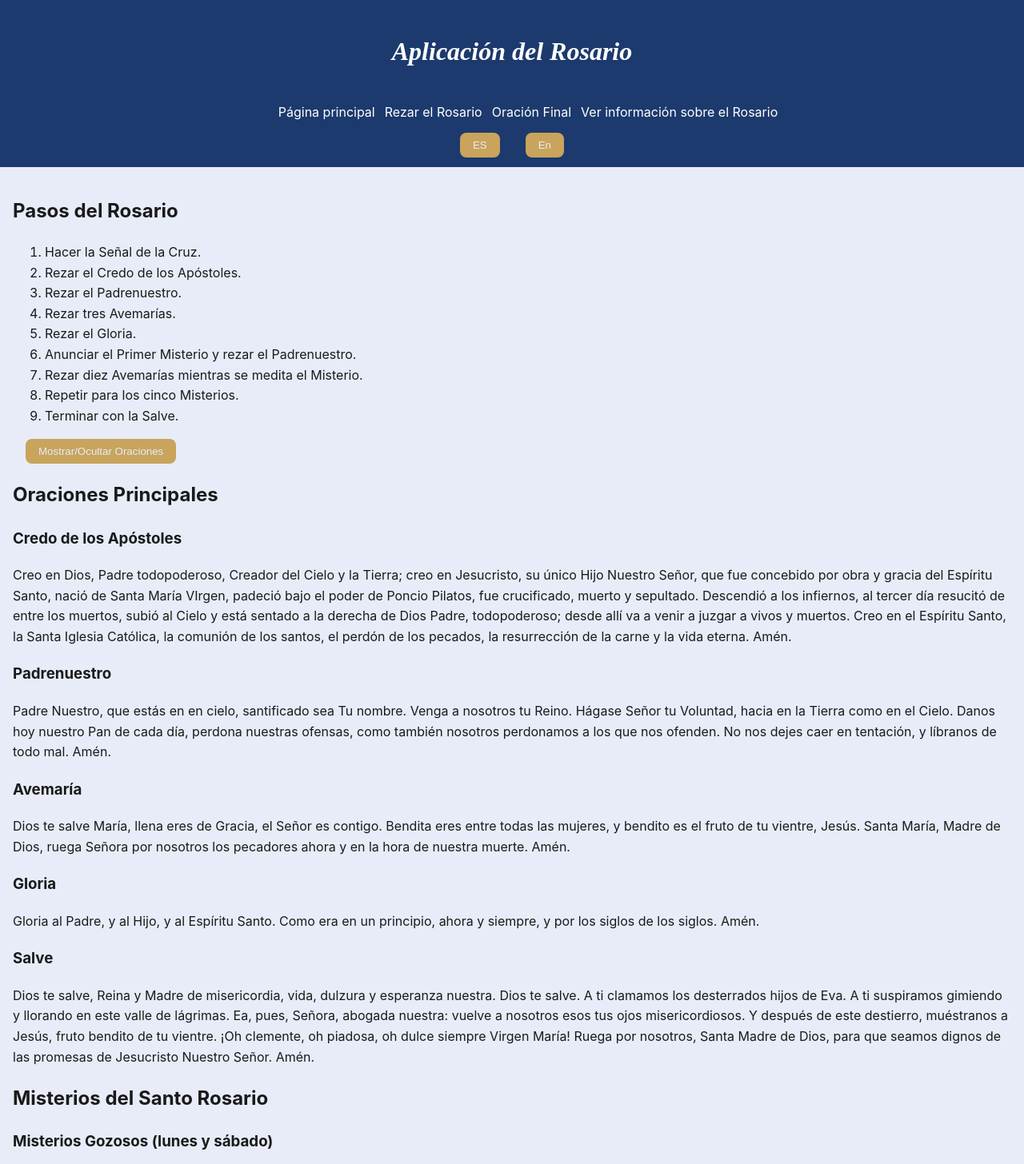
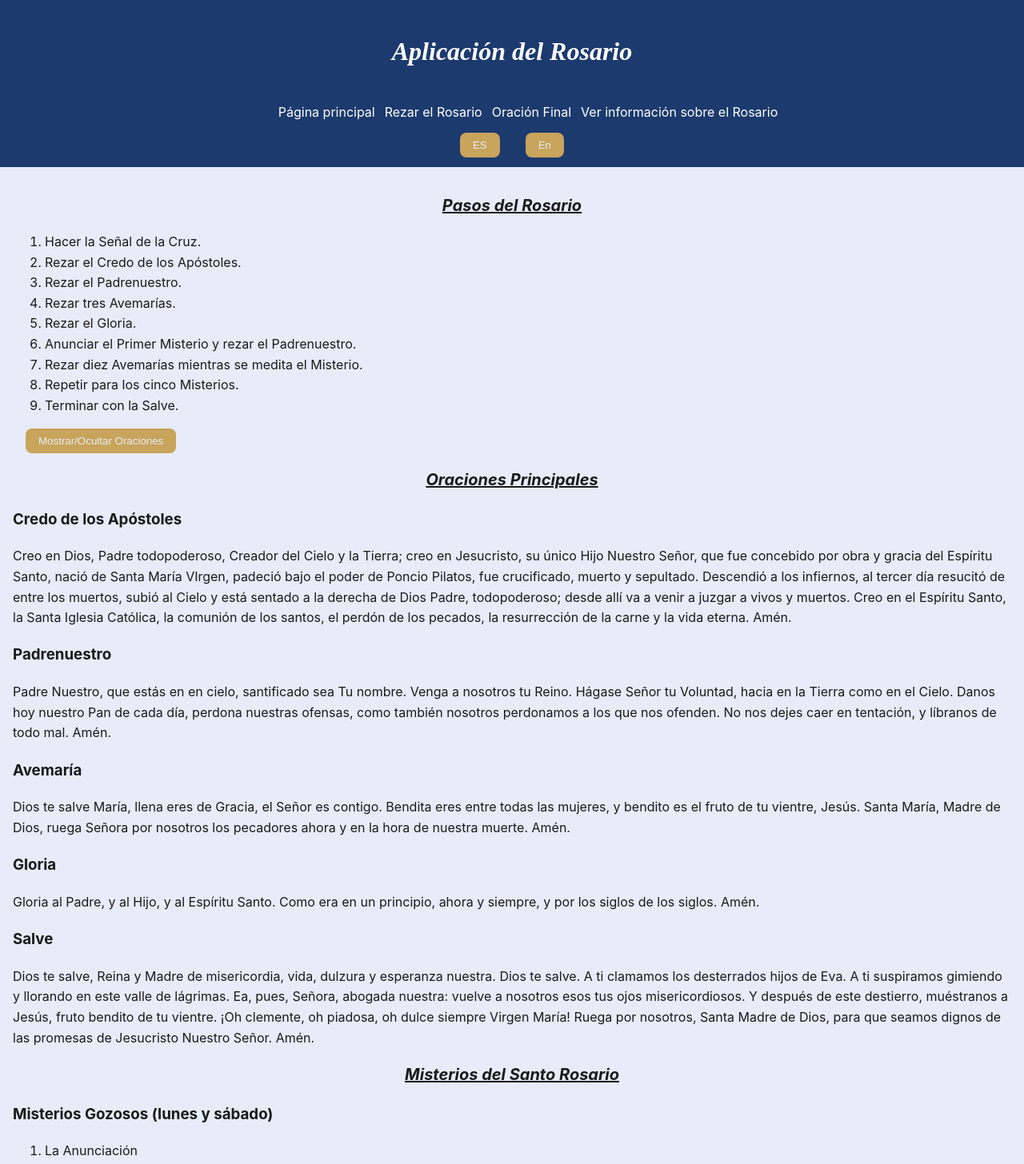
Before and after one commit to LuisDev912/Rosary-guide, a React (Vite) app: page /Rosary in a window 1280 px wide. Shown: the top 1456 px of the page at 80% size. Built offline with nearby package versions, Linux system fonts and the light colour scheme.

Commit message:
refactor(styles): make the title and subtitle classes global

```diff
--- a/src/components/PrayersList.jsx
+++ b/src/components/PrayersList.jsx
@@ -32,7 +32,7 @@ function PrayerList() {
 
             <Activity mode={showAll ? "visible" : "hidden"}>
                 <div className="prayers">
-                    <h2>{t("prayers.title")}</h2>
+                    <h2 className="title">{t("prayers.title")}</h2>
 
                     {Object.entries(prayers).map(([key, prayer]) => (
                         <Prayer
--- a/src/pages/RosaryInfoPage.jsx
+++ b/src/pages/RosaryInfoPage.jsx
@@ -12,18 +12,18 @@ export default function RosaryInfoPage() {
     return (
         <main>
             <section className="intro-section">
-                <h1 className={Styles.title}>{t("info.title")}</h1>
+                <h1 className="title">{t("info.title")}</h1>
                 <p>{t("info.intro")}</p>
             </section>
 
             <section className="explanation-section">
                 <div className="structure-intro">
-                    <h3 className={Styles.subtitle}>{t("info.structure.title")}</h3>
+                    <h3 className="subtitle">{t("info.structure.title")}</h3>
                     <p>{t("info.structure.text")}</p>
                 </div>
 
                 <p>{t("info.mysteriesExplanation")}</p>
-                <p className={Styles.subtitle}>{t("info.days.title")}</p>
+                <p className="subtitle">{t("info.days.title")}</p>
                 <ol>
                     {days.map((day, index) => (
                         <li key={index}>{day}</li>
--- a/src/pages/RosaryPage.jsx
+++ b/src/pages/RosaryPage.jsx
@@ -53,11 +53,11 @@ function RosaryPage() {
 
     return (
         <>
-            <div className="Rosary-page">
+            <main className="Rosary-page">
 
                 {/* show the Steps component to guide through the Rosary */}
                 <section className="Rosary-steps">
-                    <h2>{t("steps.title")}</h2>
+                    <h2 className="title">{t("steps.title")}</h2>
                     <Steps/>
                 </section>
 
@@ -67,7 +67,7 @@ function RosaryPage() {
 
                 {/* show the Mysteries of the current day */}
                 <section className="Mysteries-of-the-day">
-                    <h2>{t("mysteries.title")}</h2>
+                    <h2 className="title">{t("mysteries.title")}</h2>
                     <MysteryGroup
                         title={t(`mysteries.${todayMysteryGroup}.title`)}
                         items={todayMysteries.list}
@@ -78,7 +78,7 @@ function RosaryPage() {
                 <section className="Mystery-controls">
                     <RosaryRunner mysteries={todayMysteries.list} />
                 </section>
-            </div>
+            </main>
         </>
     );
 }
--- a/src/styles/App.css
+++ b/src/styles/App.css
@@ -61,7 +61,7 @@
   }
 }
 
-/* Base styles */
+/* --- Base styles --- */
 body {
   margin: 0;
   padding: 0;
@@ -98,3 +98,15 @@ button:disabled{
 button:disabled:hover{
   box-shadow: none;
 }
+
+.title {
+  font-size: var(--font-size-lg);
+  text-align: center;
+  font-style: italic;
+  text-decoration: underline;
+}
+
+.subtitle {
+  font-style: italic;
+  font-weight: 600;
+}
--- a/src/styles/page-styles/InfoPage.module.css
+++ b/src/styles/page-styles/InfoPage.module.css
@@ -1,15 +1,3 @@
-.title {
-    font-size: var(--font-size-lg);
-    text-align: center;
-    font-style: italic;
-    text-decoration: underline;
-}
-
-.subtitle{
-    font-style: italic;
-    font-weight: 600;
-}
-
 /* --- buttons --- */
 
 .navigationSection{
```
